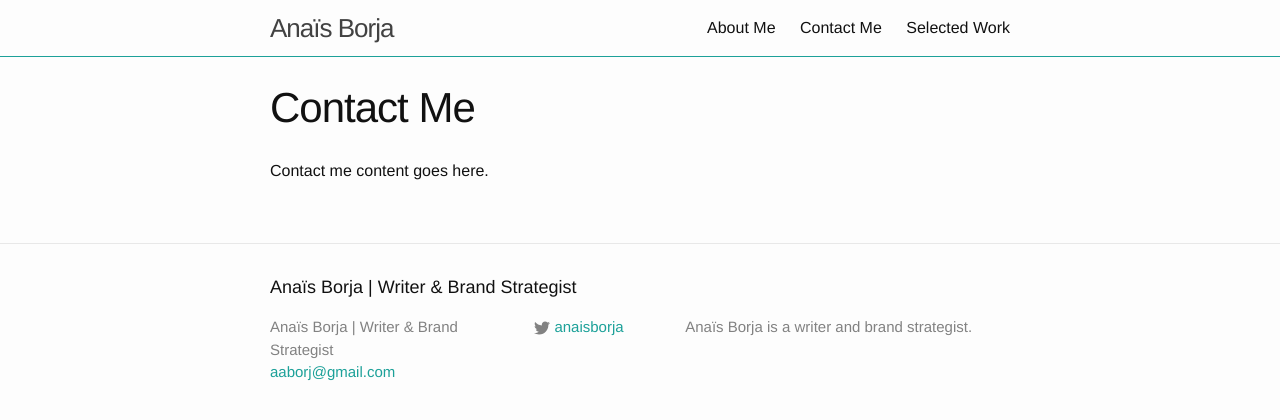
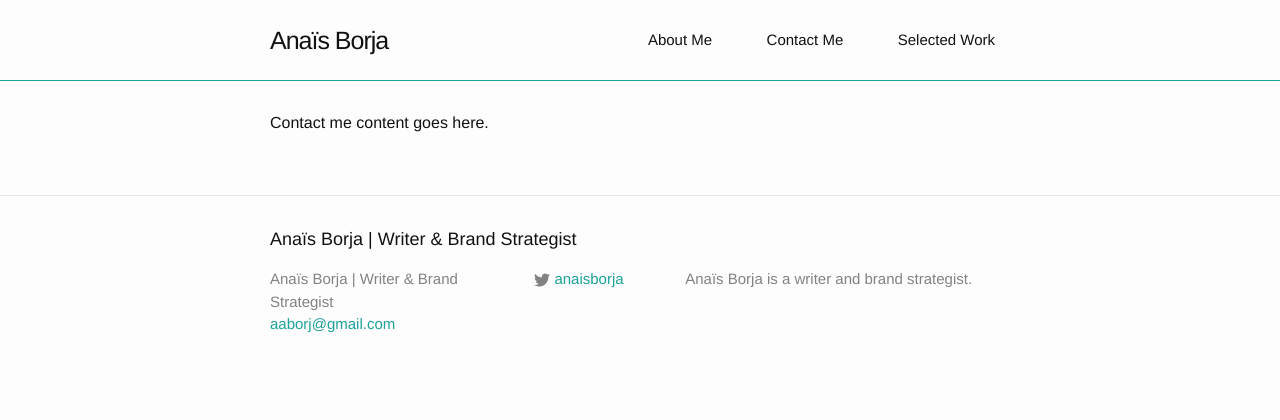
Before and after one commit to zzzbra/zzzbra.github.io, a Jekyll site: the page built from contact.md, in a window 1280 px wide. Shown: the top 420 px of the page. Built offline with Jekyll 4.4.1, drawn with Linux system fonts in a browser that asks for light colours.

Commit message:
Wrap up site nav styles

```diff
--- a/_layouts/page.html
+++ b/_layouts/page.html
@@ -3,9 +3,9 @@ layout: default
 ---
 <article class="post">
 
-  <header class="post-header">
+  <!-- header class="post-header">
     <h1 class="post-title">{{ page.title }}</h1>
-  </header>
+    </header -->
 
   <div class="post-content">
     {{ content }}
--- a/_sass/components/_layout.scss
+++ b/_sass/components/_layout.scss
@@ -8,22 +8,27 @@
 }
 
 .site-title {
+  color: $text-color;
   float: left;
-  font-size: 26px;
-  font-weight: 300;
+  font-size: 25px;
+  font-weight: 500;
   letter-spacing: -1px;
-  line-height: 56px;
+  line-height: 80px;
   margin-bottom: 0;
 
   &,
   &:visited {
-    color: $grey-color-dark;
+    color: $text-color;
+  }
+
+  &:hover {
+    text-decoration: none;
   }
 }
 
 .site-nav {
   float: right;
-  line-height: 56px;
+  line-height: 80px;
 
   .menu-icon {
     display: none;
@@ -31,11 +36,24 @@
 
   .page-link {
     color: $text-color;
-    line-height: $base-line-height;
+    font-size: 15px;
+    line-height: 80px;
+    max-width: 160px;
+    padding: 0 15px;
 
     // Gaps between nav items, but not on the last one
     &:not(:last-child) {
       margin-right: 20px;
+    }
+
+    // Active style, not sure how to apply this
+    &.active,
+    &:hover {
+      background-color: $brand-color;
+      color: $white;
+      display: inline-block;
+      text-align: center;
+      text-decoration: none;
     }
   }
 
--- a/css/main.scss
+++ b/css/main.scss
@@ -17,6 +17,7 @@ $spacing-unit:     30px;
 $text-color:       #111;
 $background-color: #fdfdfd;
 $brand-color:      #1da199;
+$white:      #ffffff;
 
 $grey-color:       #828282;
 $grey-color-light: lighten($grey-color, 40%);
```
